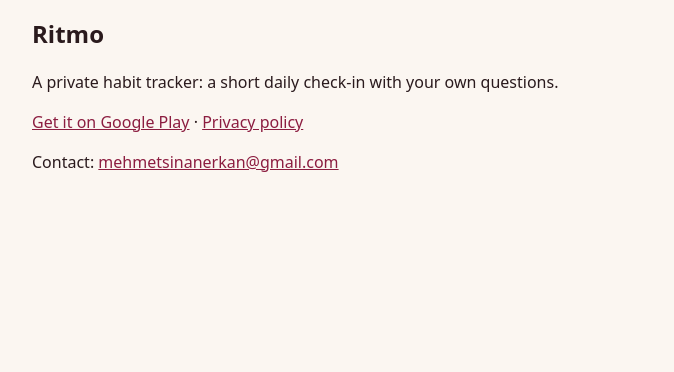
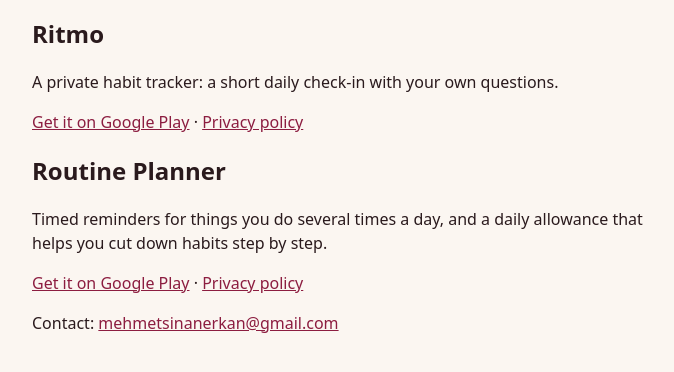
Before and after one commit to sinanerkan86/sinanerkan86.github.io, a plain HTML site: page index.html in a window 1280 px wide. Shown: the part 134-506 px from the top of the page, without its empty margins (288-962 px from the left). Drawn offline with Linux system fonts and the light colour scheme.

Commit message:
Add Routine Planner to the app list

```diff
--- a/index.html
+++ b/index.html
@@ -19,6 +19,9 @@
   <h2>Ritmo</h2>
   <p>A private habit tracker: a short daily check-in with your own questions.</p>
   <p><a href="https://play.google.com/store/apps/details?id=com.siner.ritmo">Get it on Google Play</a> · <a href="https://sinanerkan86.github.io/ritmo-privacy/">Privacy policy</a></p>
+  <h2>Routine Planner</h2>
+  <p>Timed reminders for things you do several times a day, and a daily allowance that helps you cut down habits step by step.</p>
+  <p><a href="https://play.google.com/store/apps/details?id=com.siner.routineplanner">Get it on Google Play</a> · <a href="https://sinanerkan86.github.io/routineplanner-privacy/">Privacy policy</a></p>
   <p>Contact: <a href="mailto:mehmetsinanerkan@gmail.com">mehmetsinanerkan@gmail.com</a></p>
 </main>
 </body>
```
